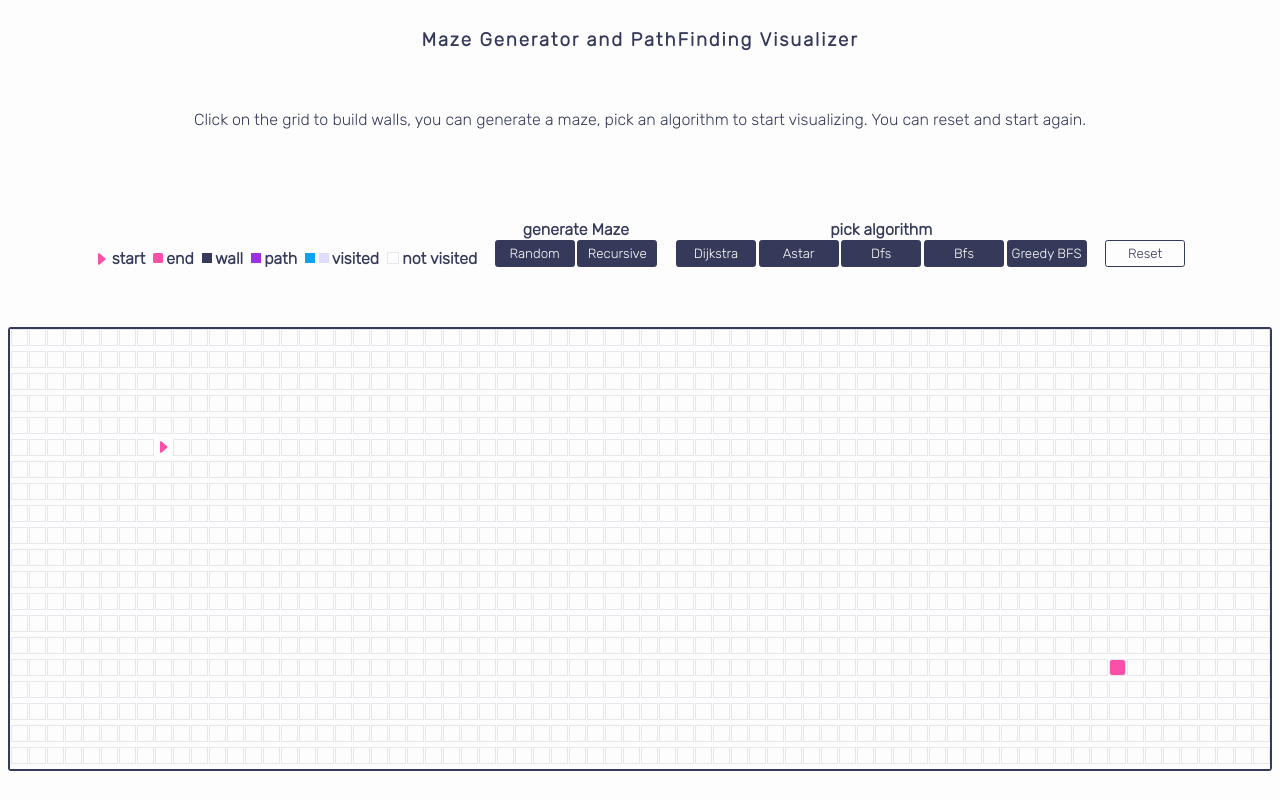
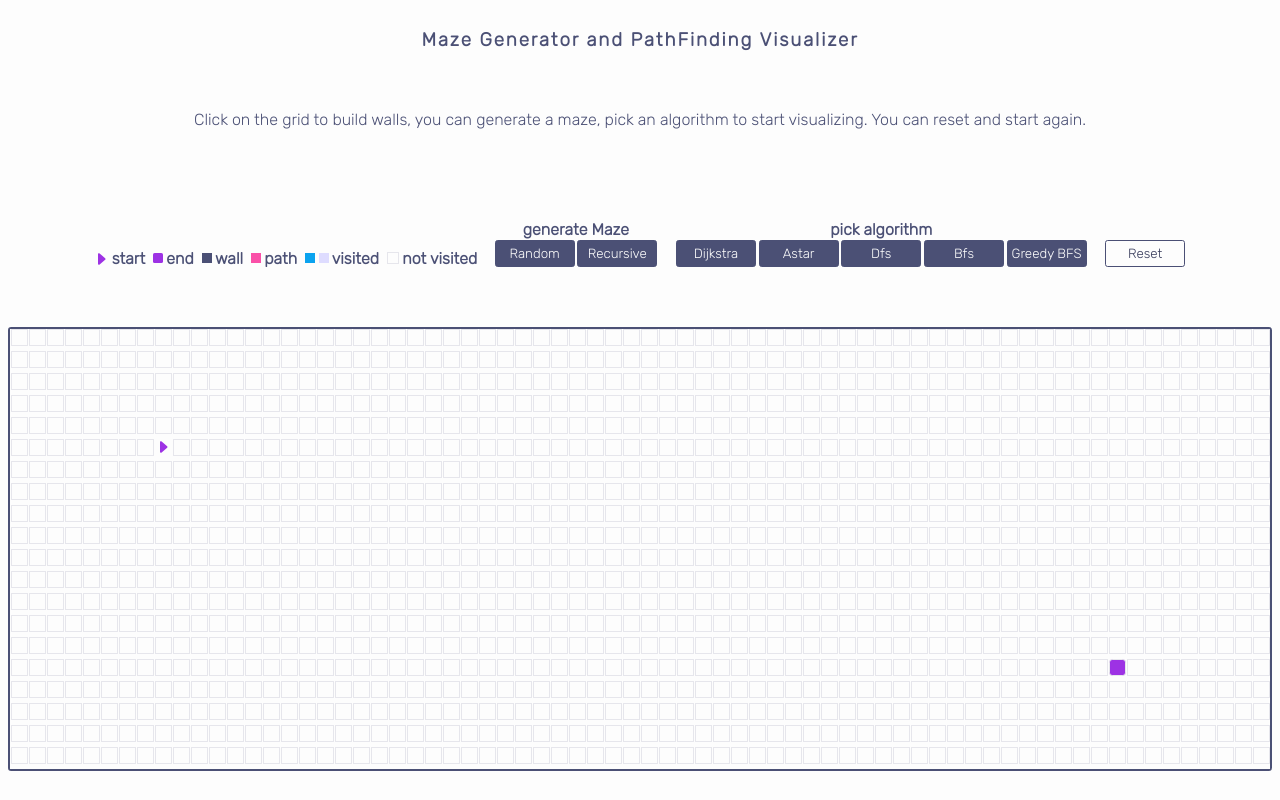
Before and after one commit to myriemsl/pathfinding-visualizer, a React (Create React App) app: page / in a window 1280 px wide. Built offline with nearby package versions, Linux system fonts and the light colour scheme.

Commit message:
pathfinding

```diff
--- a/src/App.css
+++ b/src/App.css
@@ -5,7 +5,7 @@
   margin: 0;
   padding: 0;
   font-family: 'Rubik', sans-serif;
-  color: #363a5a;
+  color: #4b5075;
   background-color: #fdfdfd;
 }
 
@@ -25,7 +25,7 @@
 
 /*/ grid /*/
 .grid {
-  border: 2px solid #363a5a;
+  border: 2px solid #4b5075;
   border-radius: 0.2em;
   height: max-content;
   width: max-content;
@@ -42,14 +42,14 @@
 }
 
 .start {
-  background-color: #fa50a8;
+  background-color: #9d32e4;
   mask-image: url('/src/start-node.svg');
   -webkit-mask-image: url('/src/start-node.svg');
   background-size: 25em;
 }
 
 .end {
-  background-color: #fa50a8;
+  background-color: #9d32e4;
   border-radius: 0.2em;
 }
 
@@ -71,19 +71,19 @@
 @keyframes maze-animation{
   0% {
     transform: scale(0.3);
-    background-color: #363a5a71;
+    background-color: #4b50758e;
   }
   50% {
     transform: scale(0.5);
-    background-color: #363a5ac2;
+    background-color: #4b5075c1;
   }
   75% {
     transform: scale(0.7);
-    background-color: #363a5ade;
+    background-color: #4b5075ea;
   }
   100% {
     transform: scale(1);
-    background-color: #363a5a;
+    background-color: #4b5075;
   }
 }
 
@@ -136,19 +136,19 @@
 @keyframes pathAnimation{
   0% {
     transform: scale(0.3);
-    background-color: #9d32e49f;
+    background-color: #fa50a8af;
   }
   50% {
     transform: scale(0.5);
-    background-color: #9d32e4c5;
+    background-color: #fa50a8d7;
   }
   75% {
     transform: scale((0.7));
-    background-color: #9d32e4eb;
+    background-color: #fa50a8ef;
   }
   100% {
     transform: scale(1);
-    background-color: #9d32e4;
+    background-color: #fa50a8;
   }
 }
 
@@ -180,7 +180,7 @@
 }
 
 #start {
-  background-color: #fa50a8;
+  background-color: #9d32e4;
   mask-image: url('/src/start-node.svg');
   -webkit-mask-image: url('/src/start-node.svg');
   background-size: 25em;
@@ -189,16 +189,16 @@
 }
 
 #end {
-  background-color: #fa50a8;
+  background-color: #9d32e4;
   border-radius: 0.1em;
 }
 
 #wall {
-  background-color: #363a5a;
+  background-color: #4b5075;
 }
 
 #path {
-  background-color: #9d32e4;
+  background-color: #fa50a8;
 }
 
 #visited-one {
@@ -224,12 +224,12 @@
   width: 6em;
   border-radius: 0.2em;
   outline: none;
-  border: 1px solid #363a5a;
+  border: 1px solid #4b5075;
   cursor: pointer;
 }
 
 .header .algorithm-btn {
-  background-color: #363a5a;
+  background-color: #4b5075;
   color: #fdfdfd;
 }
 
--- a/src/pathfinding/algorithms/pathFinding/astarAlgorithm.js
+++ b/src/pathfinding/algorithms/pathFinding/astarAlgorithm.js
@@ -32,7 +32,7 @@ export function astarAlgorithm(grid, i, j) {
         }
 
     }
-
+    return y;
 }
 
 function getNextNodes(node, grid) {
```
